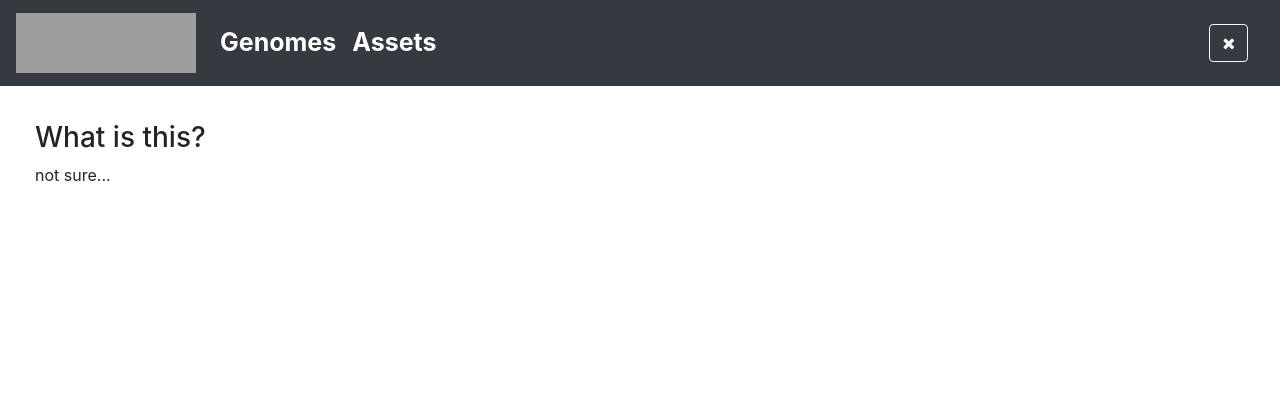
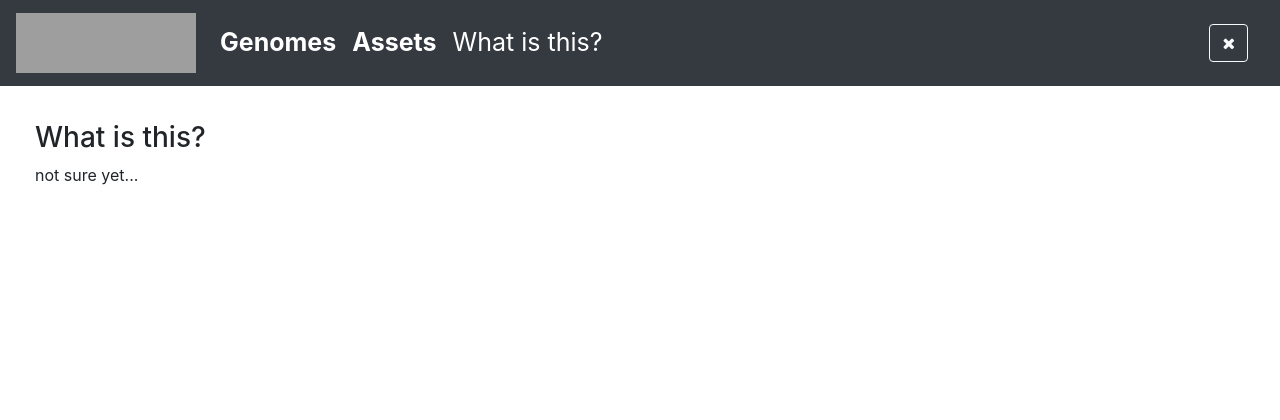
Before and after one commit to refgenie/refgenieserver, a FastAPI app: template templates/what.html in a window 1280 px wide. Shown: the top 420 px of the page. Run offline with FastAPI, Linux system fonts and the light colour scheme; the template is opened without the code that fills it, so the values that code supplies are empty; some libraries are stand-ins or nearby versions; grey boxes are pictures that could not be loaded.

Commit message:
add what is this page; #1

```diff
--- a/main.py
+++ b/main.py
@@ -67,6 +67,11 @@ def download_asset(genome: str, asset: str):
         raise HTTPException(status_code=404, detail="No such asset on server")
 
 
+@app.get("/what")
+async def what(request: Request):
+    return templates.TemplateResponse("what.html", {"request": request, "version": v})
+
+
 if __name__ == "__main__":
     parser = Parser()
     args = parser.parse_args()
--- a/templates/navbar.html
+++ b/templates/navbar.html
@@ -13,6 +13,9 @@
 				<li class="nav-item active">
 					<a class="nav-link" href="/assets"><b>Assets</b></a>
 				</li>
+				<li class="nav-item active">
+					<a class="nav-link" href="/what">What is this?</a>
+				</li>
 			</ul>
 			<a class="nav-link" href="#" style="padding-left: 0rem;">
 				<button type="submit" class="btn btn-outline-light"><i class="fa fa-1x fa-times"></i></button>
--- a/templates/what.html
+++ b/templates/what.html
@@ -2,5 +2,5 @@
 {% block title %}What is this{% endblock %}
 {% block content %}
 <h3>What is this?</h3>
-not sure...
+not sure yet...
 {% endblock %}
```
